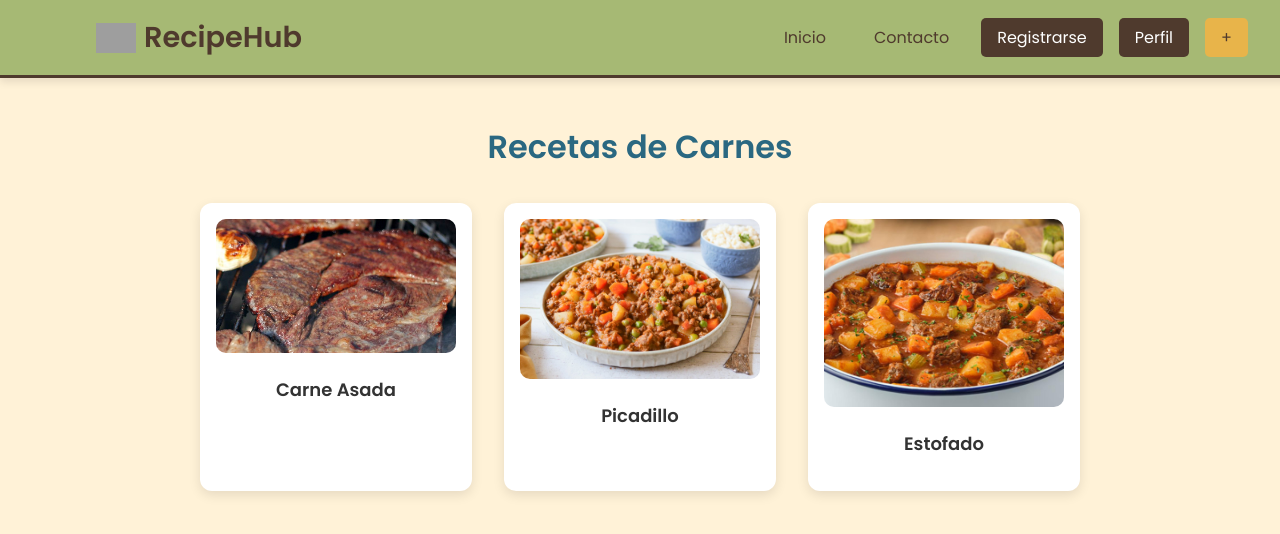
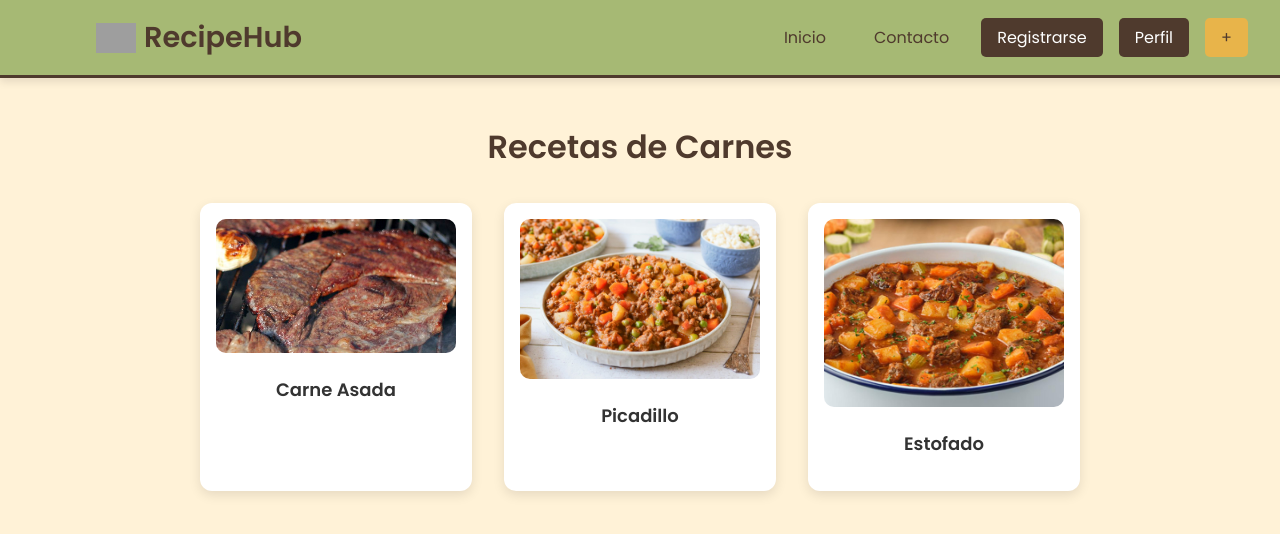
Before and after one commit to SantiC57/RecipeHub, a React (Vite) app: page /carnes in a window 1280 px wide. Shown: the top 534 px of the page. Built offline with nearby package versions, Linux system fonts and the light colour scheme; no server answers; grey boxes are pictures that could not be loaded.

Commit message:
Update mariscos.css

```diff
--- a/src/Pages/Mariscos/mariscos.css
+++ b/src/Pages/Mariscos/mariscos.css
@@ -7,7 +7,7 @@
   .categoria__titulo {
     font-size: 32px;
     margin-bottom: 2rem;
-    color: #2a6881;
+    color: #4f3a2d;
   }
 
   .categoria__lista {
```
